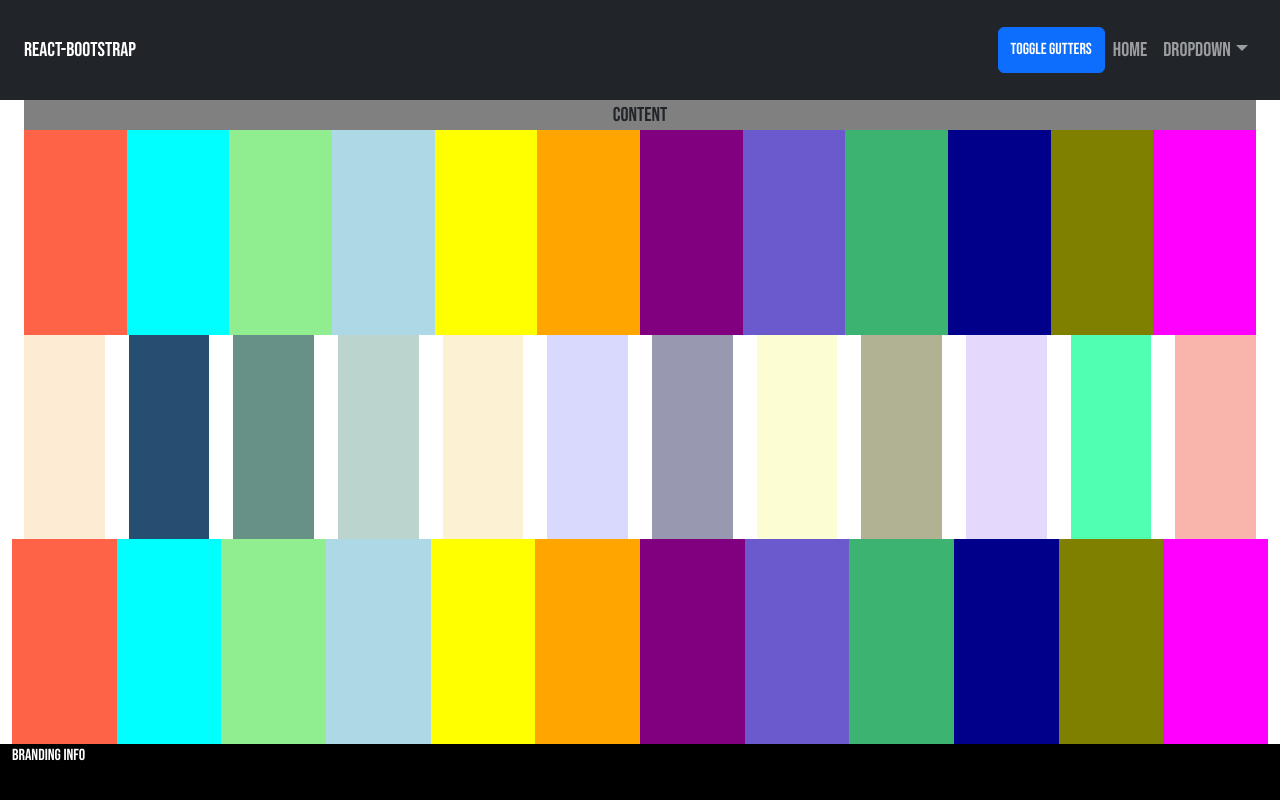
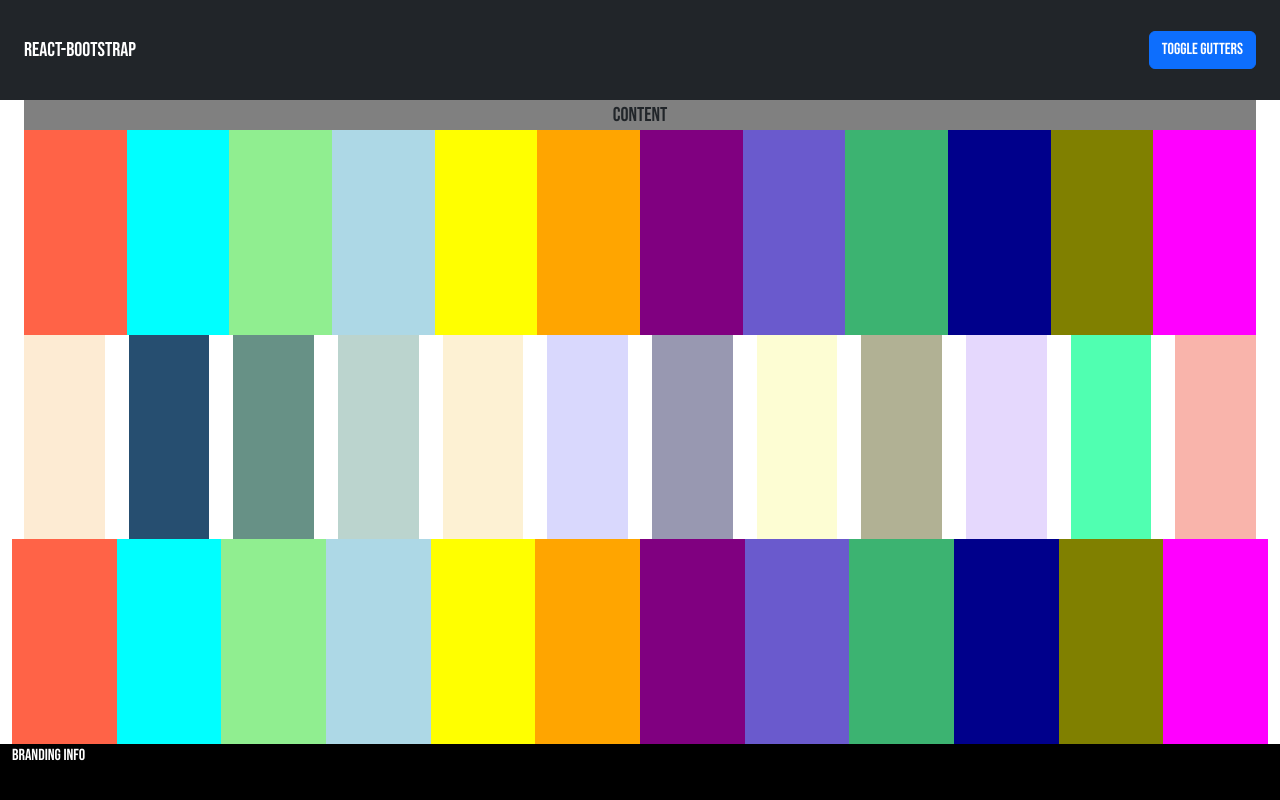
Before and after one commit to rafaelfsl/grid-system-test, a React (Create React App) app: page / in a window 1280 px wide. Built offline with nearby package versions, Linux system fonts and the light colour scheme.

Commit message:
feat: remove unused header options

```diff
--- a/src/components/Header/Header.tsx
+++ b/src/components/Header/Header.tsx
@@ -1,4 +1,4 @@
-import { Navbar, Container, Nav, NavDropdown, Button } from "react-bootstrap";
+import { Navbar, Container, Nav, Button } from "react-bootstrap";
 
 import "./Header.scss";
 
@@ -16,15 +16,15 @@ const Header = ({ toggleShowGutters }: HeaderProps) => {
           <Navbar.Collapse id="basic-navbar-nav">
             <Nav className="ms-auto">
               <Button onClick={toggleShowGutters}>Toggle gutters</Button>
-              <Nav.Link href="#home">Home</Nav.Link>
-              {/* <Nav.Link href="#link">Link</Nav.Link> */}
+              {/* <Nav.Link href="#home">Home</Nav.Link>
+              <Nav.Link href="#link">Link</Nav.Link>
               <NavDropdown title="Dropdown" id="basic-nav-dropdown">
                 <NavDropdown.Item href="#action/3.1">Action</NavDropdown.Item>
                 <NavDropdown.Item href="#action/3.2">Another action</NavDropdown.Item>
                 <NavDropdown.Item href="#action/3.3">Something</NavDropdown.Item>
                 <NavDropdown.Divider />
                 <NavDropdown.Item href="#action/3.4">Separated link</NavDropdown.Item>
-              </NavDropdown>
+              </NavDropdown> */}
             </Nav>
           </Navbar.Collapse>
         </Container>
```
